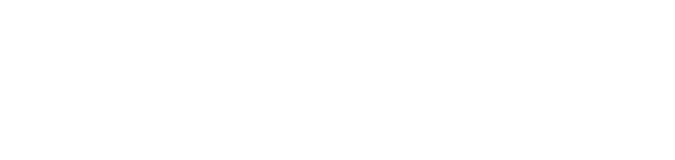
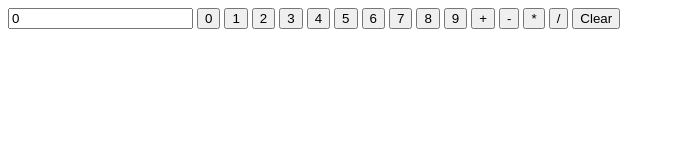
Before and after one commit to jamesl0350/odin-calculator, a plain HTML site: page index.html in a window 1280 px wide. Shown: the whole page, without its empty margins (0-675 px from the left). Drawn offline with Linux system fonts and the light colour scheme.

Commit message:
created buttons and display for calculator

```diff
--- a/index.html
+++ b/index.html
@@ -7,6 +7,26 @@
     <link href="css/style.css" rel="stylesheet" />
   </head>
   <body>
+    <div class="container">
+      <div class="calculator">
+        <input type="text" id="display" value="0" />
+        <button>0</button>
+        <button>1</button>
+        <button>2</button>
+        <button>3</button>
+        <button>4</button>
+        <button>5</button>
+        <button>6</button>
+        <button>7</button>
+        <button>8</button>
+        <button>9</button>
+        <button>+</button>
+        <button>-</button>
+        <button>*</button>
+        <button>/</button>
+        <button>Clear</button>
+      </div>
+    </div>
     <script src="script.js"></script>
   </body>
 </html>
```
